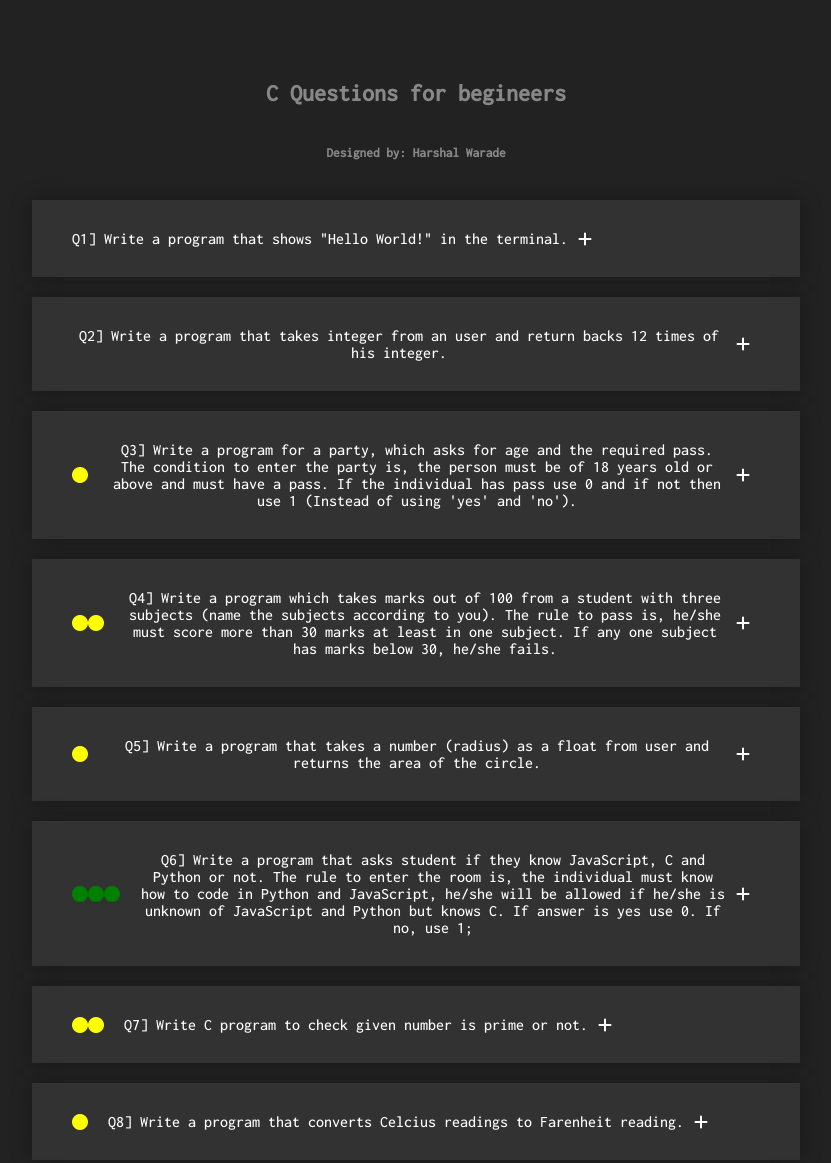
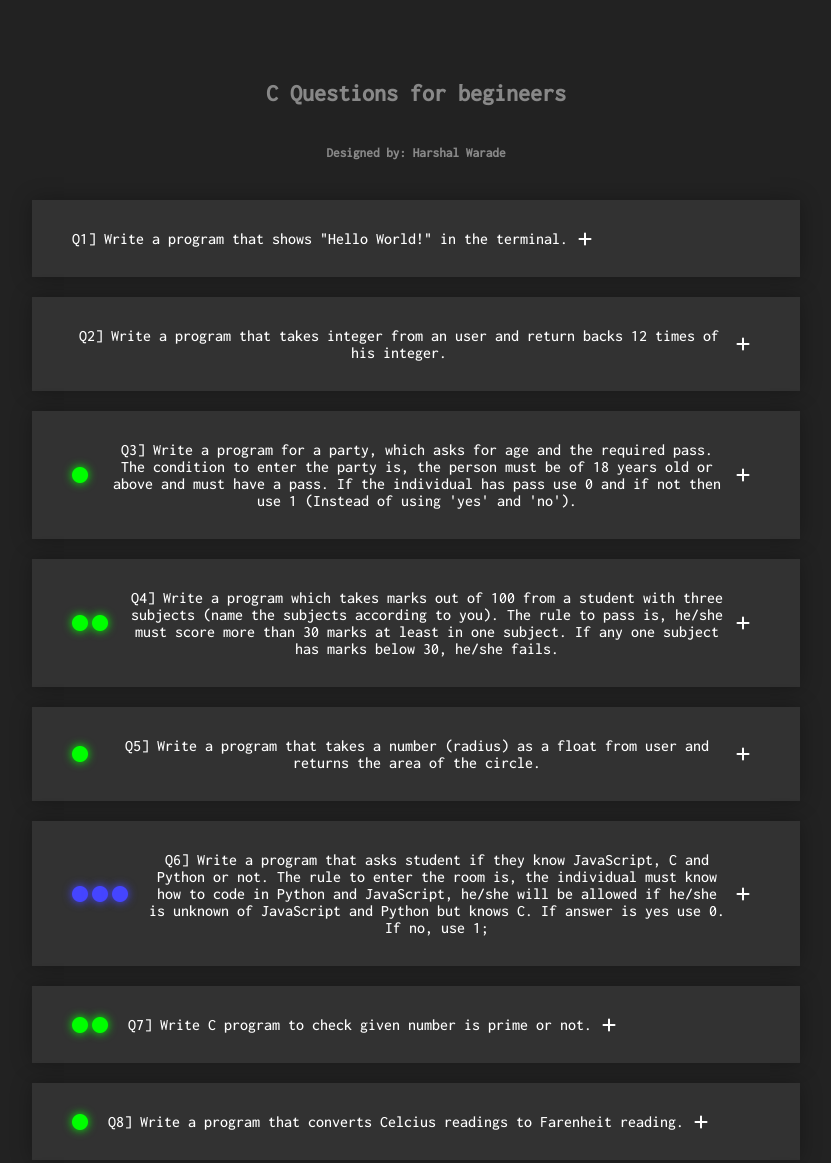
Before and after one commit to HarshalWarade/cproblems.com, a plain HTML site: page index.html in a window 1280 px wide. Shown: the top 1163 px of the page, without its empty margins (224-1055 px from the left). Drawn offline with Linux system fonts and the light colour scheme.

Commit message:
Update style.css

```diff
--- a/style.css
+++ b/style.css
@@ -86,19 +86,26 @@
     margin: 0 10px;
 }
 
+/* .easy
+{
+    color: #ff8c00;
+    text-shadow: 0 0 10px #ff8c00;
+} */
 .easy
 {
-    color: yellow;
+    color: lime;
+    text-shadow: 0 0 10px lime;
 }
 .medium
 {
-    color: green;
-}
-.hard
-{
-    color: red;
+    color: #4545ff;
+    text-shadow: 0 0 10px #4545ff;
 }
 .space
 {
     margin: 0 10px;
 }
+.littlespace
+{
+    margin: 0 2px;
+}
```
